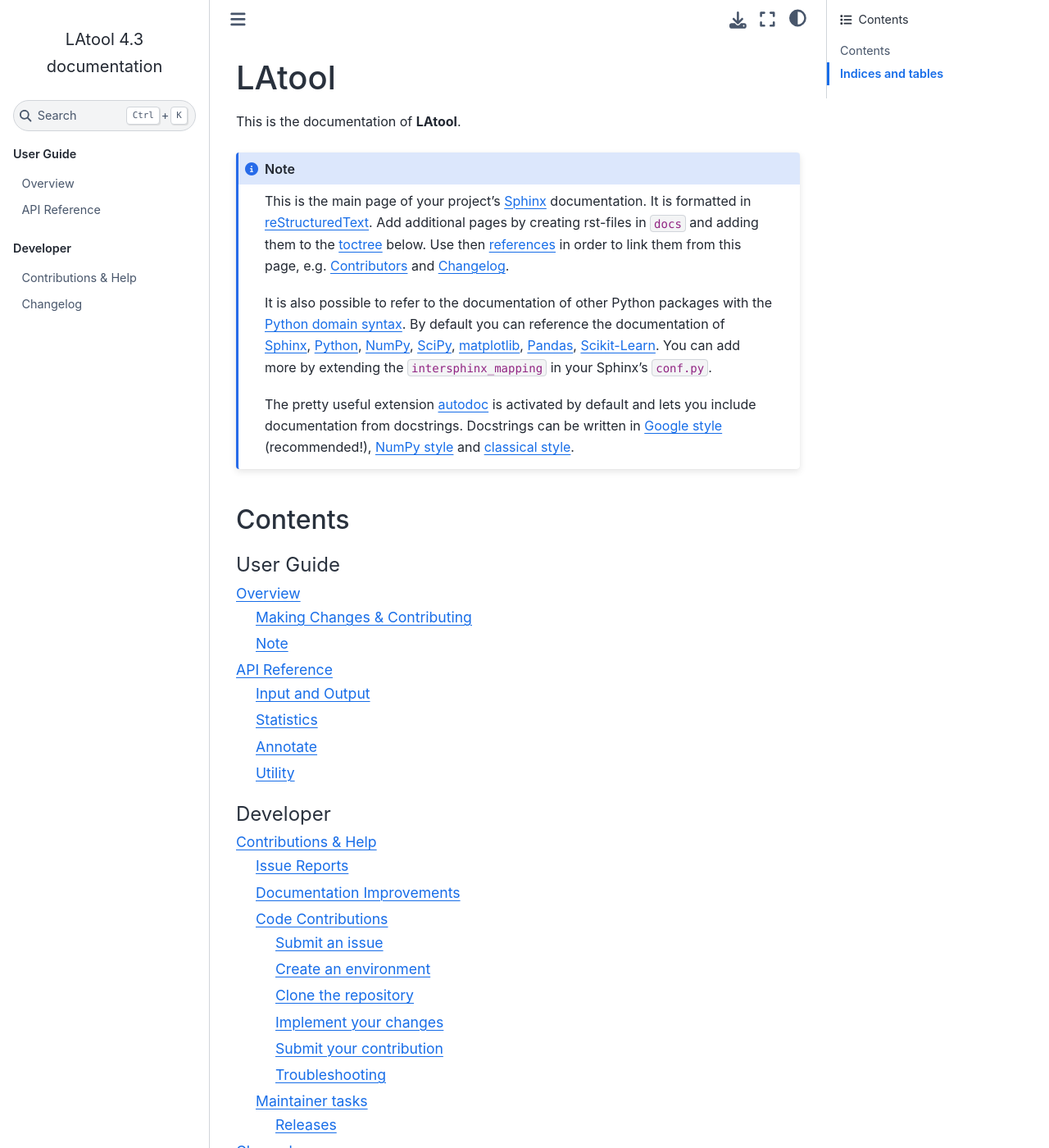
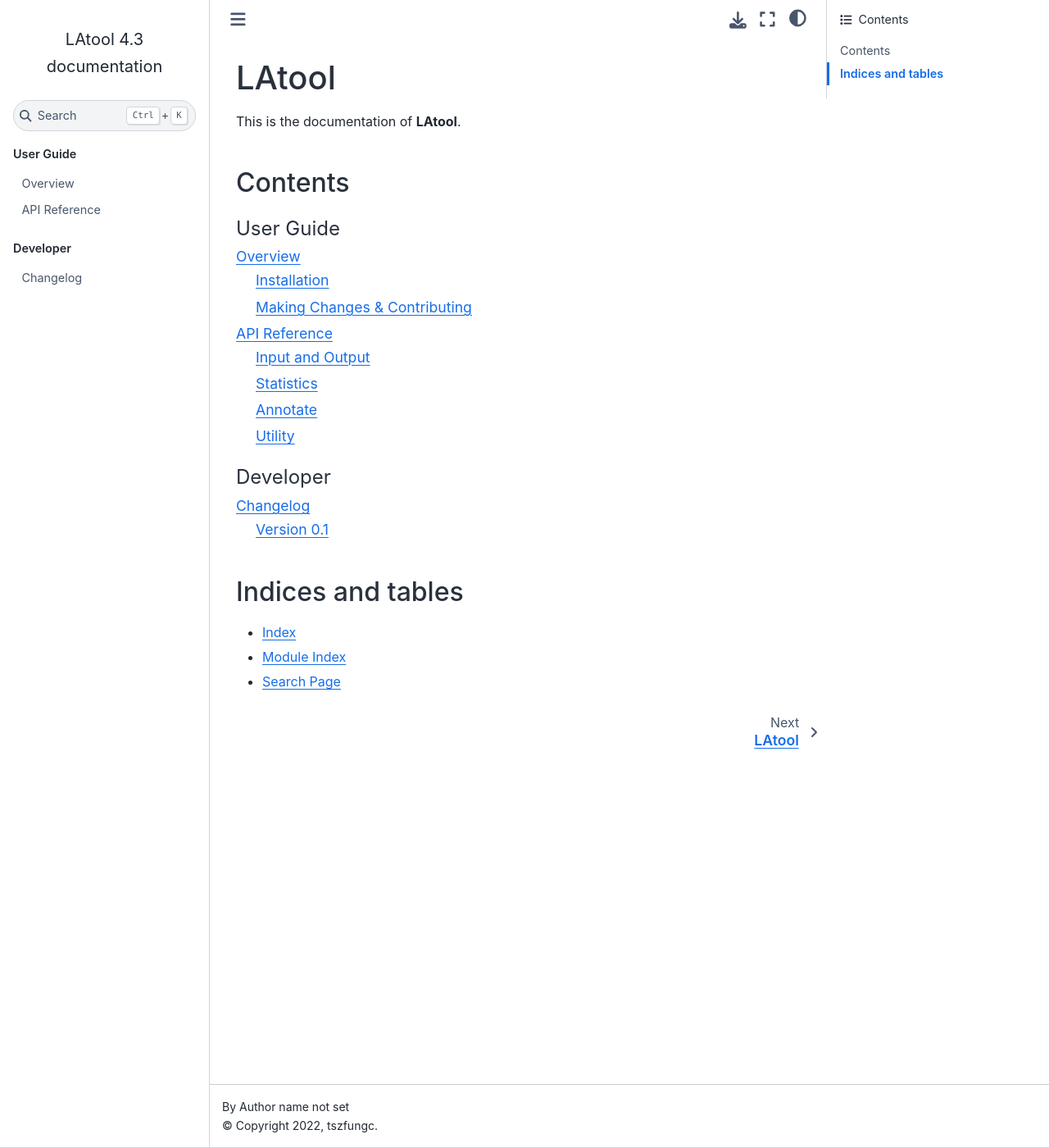
Before and after one commit to tszfungc/LAtool, a Sphinx documentation site: the page built from docs/index.rst, in a window 1280 px wide and 1400 px high. Shown: the whole window at 82% size. Built offline with Sphinx 7.4.7 and the Sphinx Book theme 1.1.4, drawn with Linux system fonts in a browser that asks for light colours.

Commit message:
update doc

```diff
--- a/docs/api.rst
+++ b/docs/api.rst
@@ -15,6 +15,7 @@
     read_msp_ts
     write_pgen
     write_Q
+    write_rfmix_fb
 
 
 
--- a/docs/index.rst
+++ b/docs/index.rst
@@ -3,24 +3,6 @@
 ======
 
 This is the documentation of **LAtool**.
-
-.. note::
-
-    This is the main page of your project's `Sphinx`_ documentation.
-    It is formatted in `reStructuredText`_. Add additional pages
-    by creating rst-files in ``docs`` and adding them to the `toctree`_ below.
-    Use then `references`_ in order to link them from this page, e.g.
-    :ref:`authors` and :ref:`changes`.
-
-    It is also possible to refer to the documentation of other Python packages
-    with the `Python domain syntax`_. By default you can reference the
-    documentation of `Sphinx`_, `Python`_, `NumPy`_, `SciPy`_, `matplotlib`_,
-    `Pandas`_, `Scikit-Learn`_. You can add more by extending the
-    ``intersphinx_mapping`` in your Sphinx's ``conf.py``.
-
-    The pretty useful extension `autodoc`_ is activated by default and lets
-    you include documentation from docstrings. Docstrings can be written in
-    `Google style`_ (recommended!), `NumPy style`_ and `classical style`_.
 
 
 Contents
@@ -37,7 +19,6 @@
 .. toctree::
     :caption: Developer
 
-    Contributions & Help <contributing>
     Changelog <changelog>
 
 Indices and tables
```
Also changed, not shown: README.rst (+5 -7 lines).
